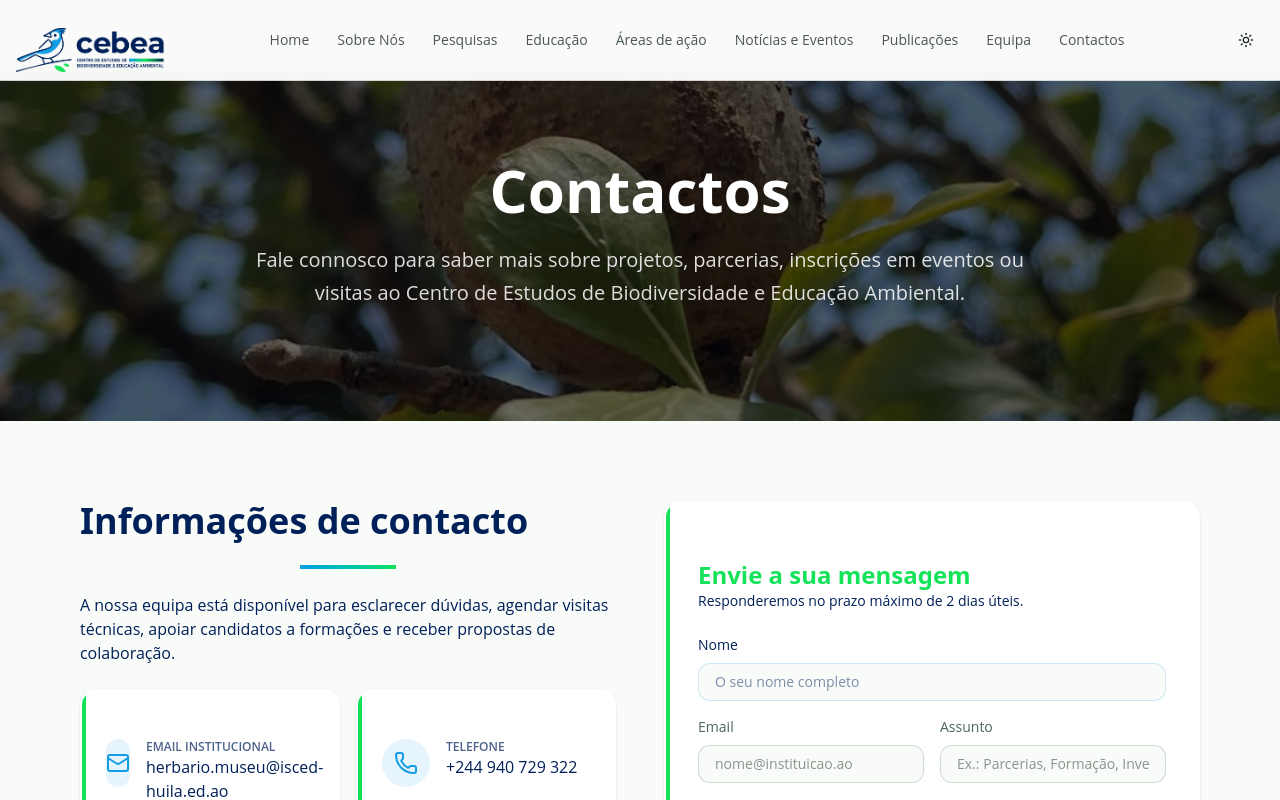
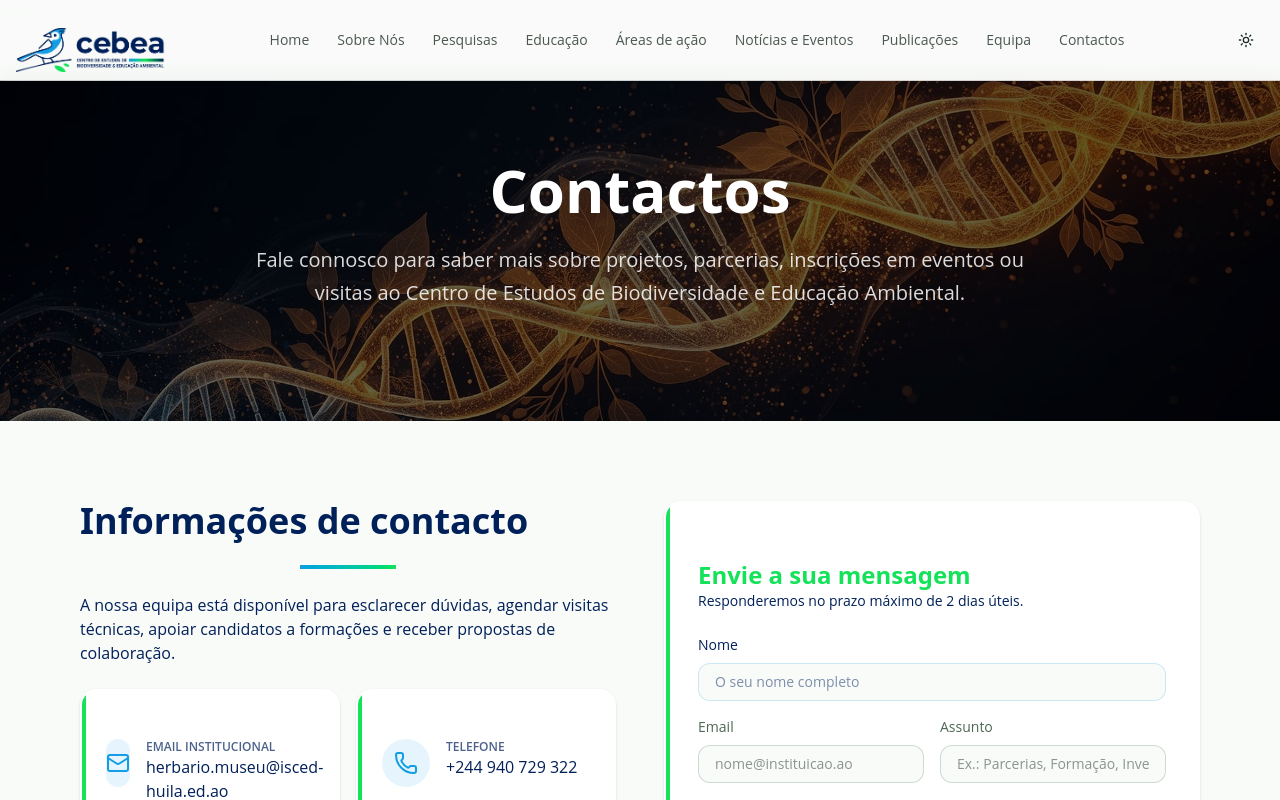
Before and after one commit to OctavioTchamba/cebea, a Next.js app: page /pages/contatos in a window 1280 px wide. Shown: the top 800 px of the page. Built offline with nearby package versions, Linux system fonts and the light colour scheme.

Commit message:
img changes

```diff
--- a/app/pages/contatos/page.tsx
+++ b/app/pages/contatos/page.tsx
@@ -58,7 +58,7 @@ export default function Contatos() {
     <div className="min-h-screen bg-background">
       <section
         className="relative bg-cover bg-center bg-cover-fit px-4 pb-28 mt-20 pt-32 md:pt-20"
-        style={{ backgroundImage: `url(/imagem7.jpg)` }}
+        style={{ backgroundImage: `url(/hero-biodiversity.jpg)` }}
       >
         <div className="absolute inset-0 bg-black/60" />
         <div className="container relative z-10 mx-auto max-w-5xl space-y-6 text-center text-white">
```
